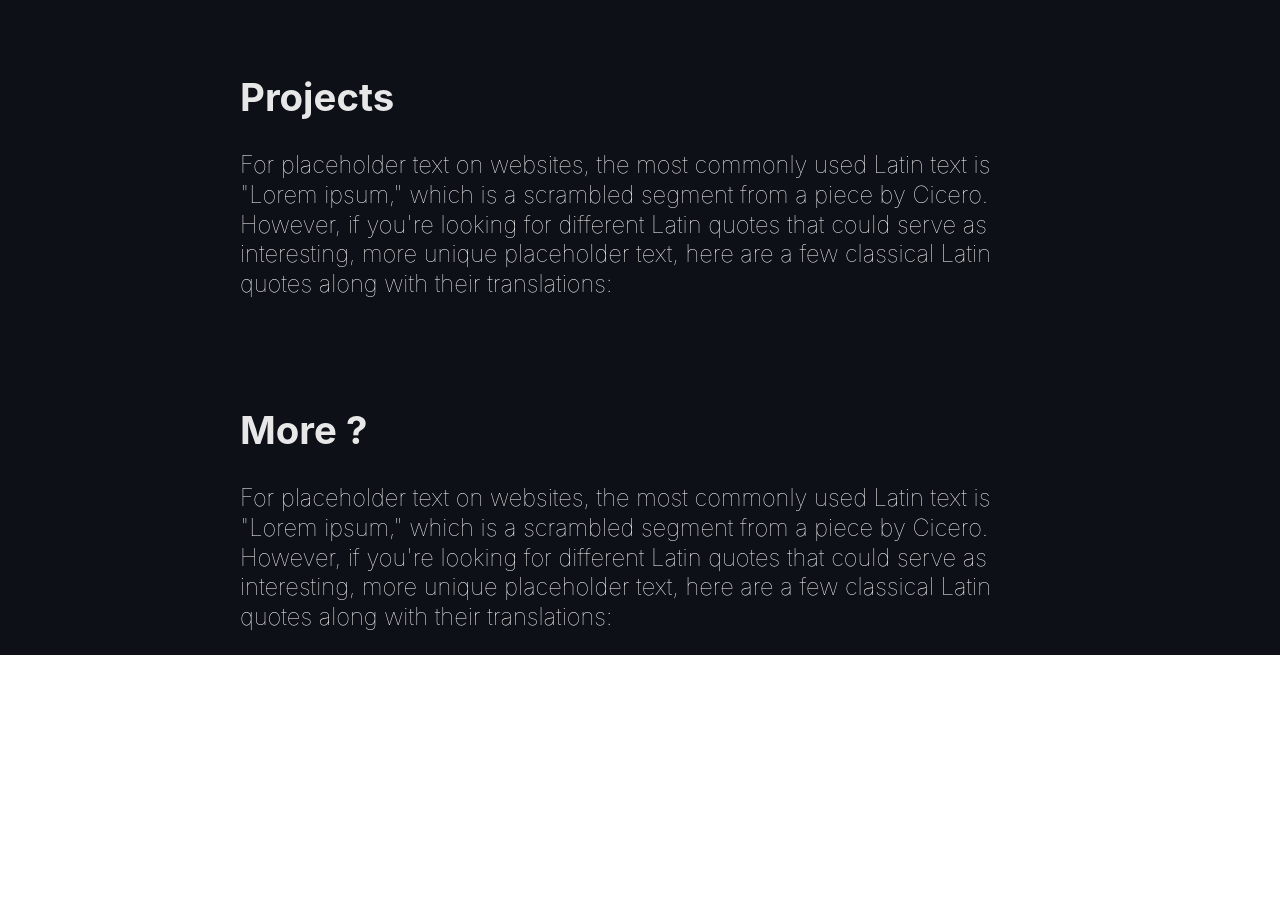
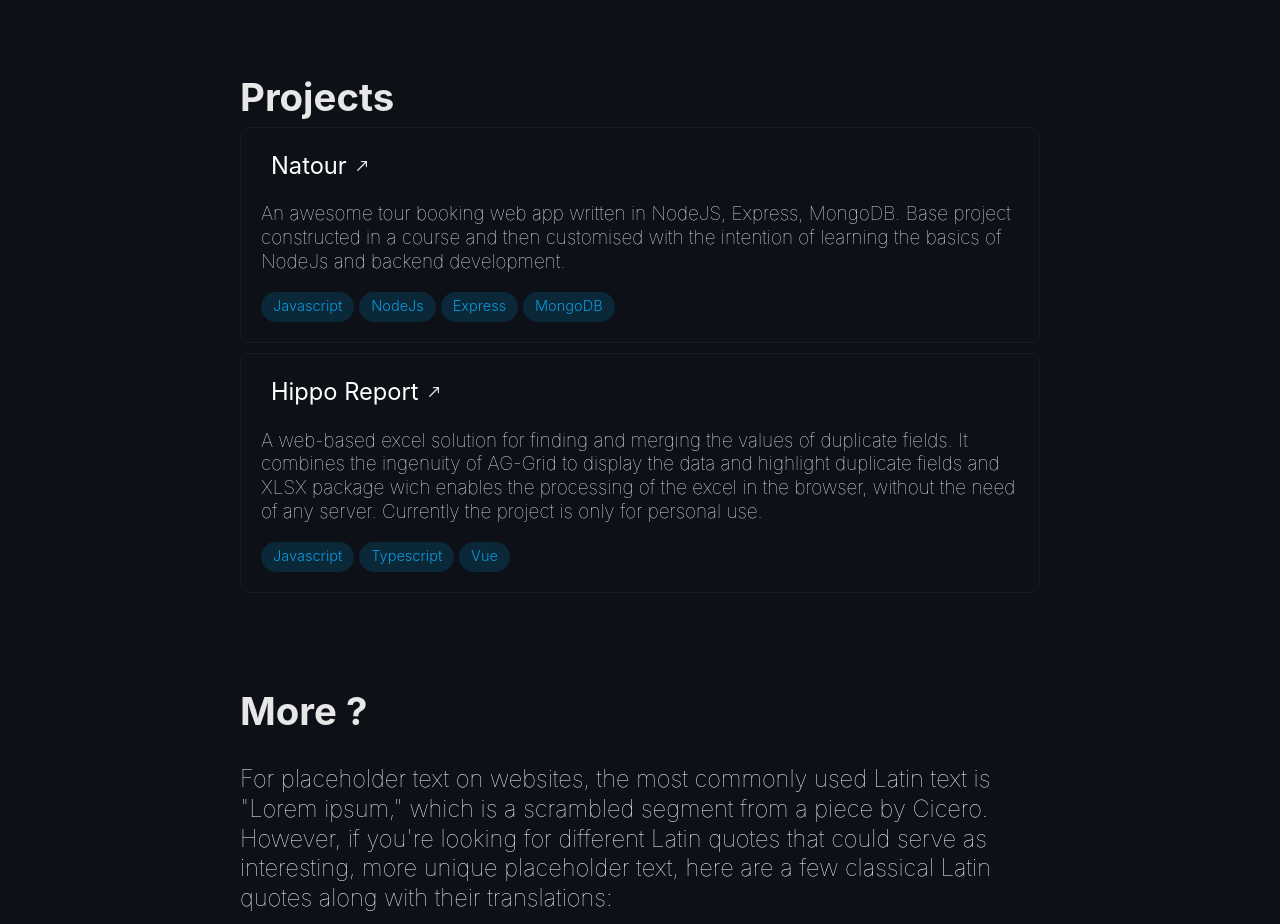
Before and after one commit to Popa-Andrei-Valentin/My_Portofolio, a React (Vite) app: page / in a window 1280 px wide. Shown: the part 1620-2544 px from the top of the page. Before the commit the page ends 2275 px from the top, so only its background shows below. Built offline with nearby package versions, Linux system fonts and the light colour scheme.

Commit message:
Implement project section content

```diff
--- a/src/assets/content-text.js
+++ b/src/assets/content-text.js
@@ -14,3 +14,18 @@
 		techStack: ['Javascript','HTML & CSS', 'Vue 2','Vue 3']
 	}
 ]
+
+export const projectText = [
+	{
+		linkToOpen: 'https://github.com/Popa-Andrei-Valentin/NatourNode',
+		title: 'Natour',
+		description: 'An awesome tour booking web app written in NodeJS, Express, MongoDB. Base project constructed in a course and then customised with the intention of learning the basics of NodeJs and backend development.',
+		techStack: ['Javascript','NodeJs','Express','MongoDB']
+	},
+	{
+		linkToOpen: 'https://github.com/Popa-Andrei-Valentin/Hippo-Report',
+		title: 'Hippo Report',
+		description: 'A web-based excel solution for finding and merging the values of duplicate fields. It combines the ingenuity of AG-Grid to display the data and highlight duplicate fields and XLSX package wich enables the processing of the excel in the browser, without the need of any server. Currently the project is only for personal use.',
+		techStack: ['Javascript','Typescript','Vue']
+	}
+]
--- a/src/components/Content/Content.jsx
+++ b/src/components/Content/Content.jsx
@@ -1,6 +1,6 @@
 import './Content.css'
 import { useState } from "react";
-import { contentText } from "../../assets/content-text.js";
+import {contentText, projectText} from "../../assets/content-text.js";
 import ExperienceCard from "../ExperienceCard/ExperienceCard.jsx";
 
 export default function Content () {
@@ -37,7 +37,17 @@
 					<div className='content-text'>
 						<h2>Projects</h2>
 						<div className='content-box'>
-							<p>For placeholder text on websites, the most commonly used Latin text is "Lorem ipsum," which is a scrambled segment from a piece by Cicero. However, if you're looking for different Latin quotes that could serve as interesting, more unique placeholder text, here are a few classical Latin quotes along with their translations:</p>
+							{projectText.map((content, key) => {
+								return <ExperienceCard
+									linkToOpen={content.linkToOpen}
+									isHovered={isHovered}
+									hoverEvent={enableIsHoveredStyle}
+									key={key * 10}
+									title={content.title}
+									description={content.description}
+									techStack={content.techStack ? content.techStack : []}
+								/>
+							})}
 						</div>
 					</div>
 				</div>
```
